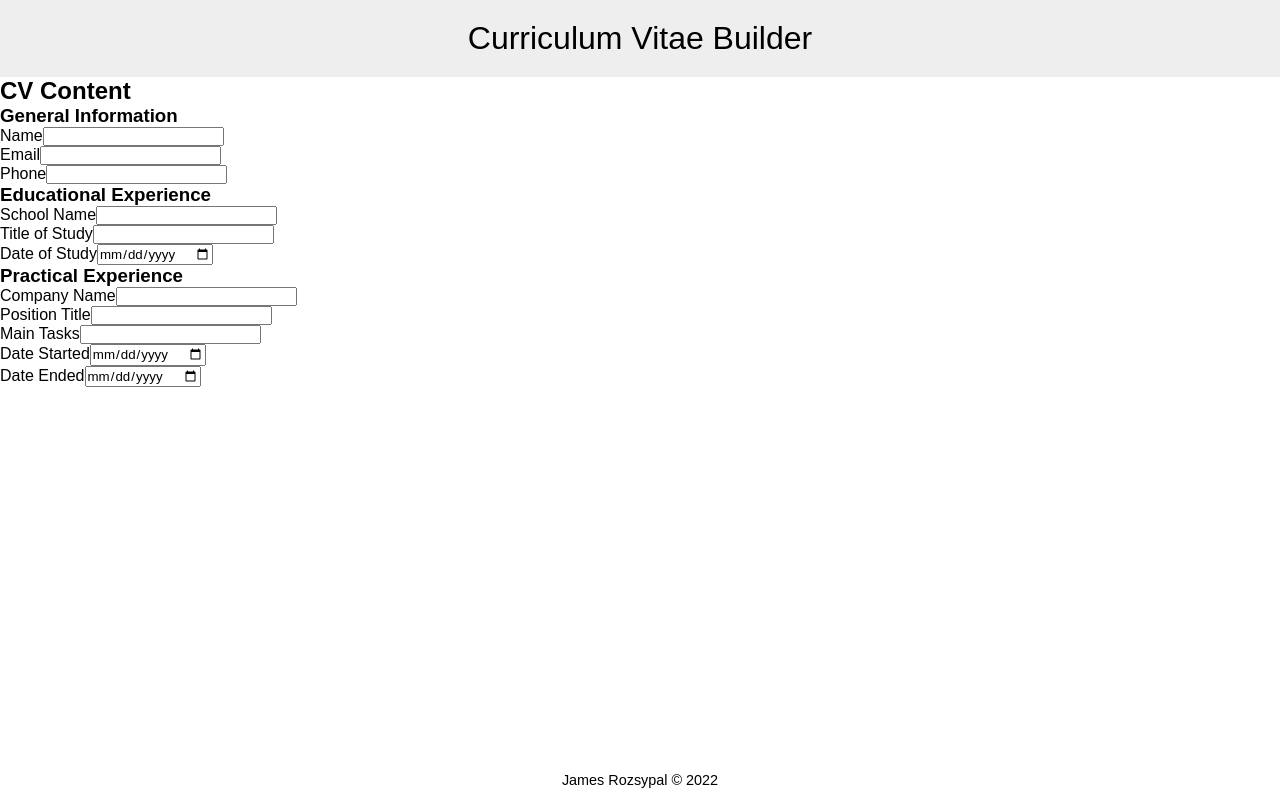
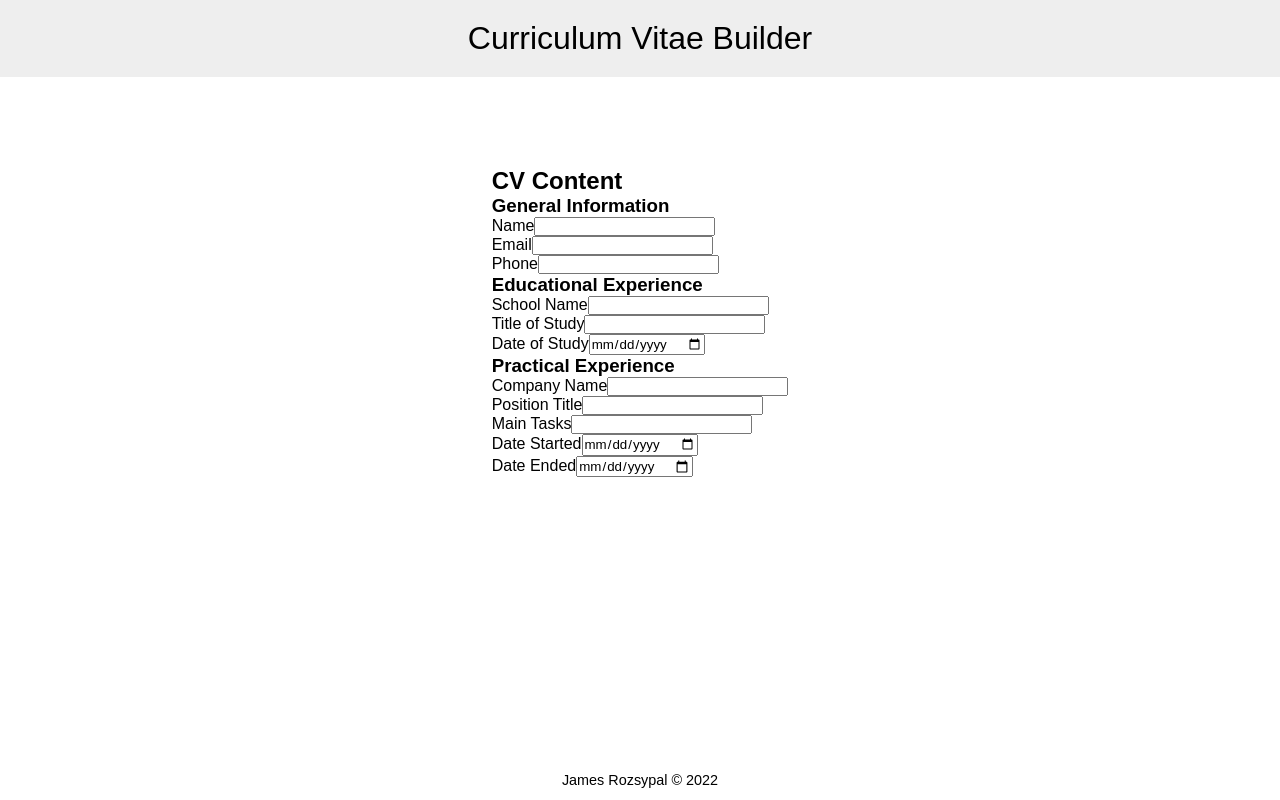
Before and after one commit to James-Rozy/cv-project, a React (Create React App) app: page / in a window 1280 px wide. Built offline with nearby package versions, Linux system fonts and the light colour scheme.

Commit message:
Add css import

```diff
--- a/src/components/CVContent.jsx
+++ b/src/components/CVContent.jsx
@@ -2,6 +2,7 @@ import React, { Component } from "react";
 import CVGeneral from "./CVGeneral";
 import CVEducation from "./CVEducation";
 import CVPractical from "./CVPractical";
+import '../styles/CV.css'
 
 class CVContent extends Component {
   constructor() {
@@ -10,11 +11,14 @@ class CVContent extends Component {
 
   render() {
     return(
-      <main>
-        <h2>CV Content</h2>
-        <CVGeneral />
-        <CVEducation />
-        <CVPractical />
+      <main className="cv-main">
+        <div className="cv-content">
+          <h2>CV Content</h2>
+          <CVGeneral />
+          <CVEducation />
+          <CVPractical />
+        </div>
+
       </main>
     );
   }
```
